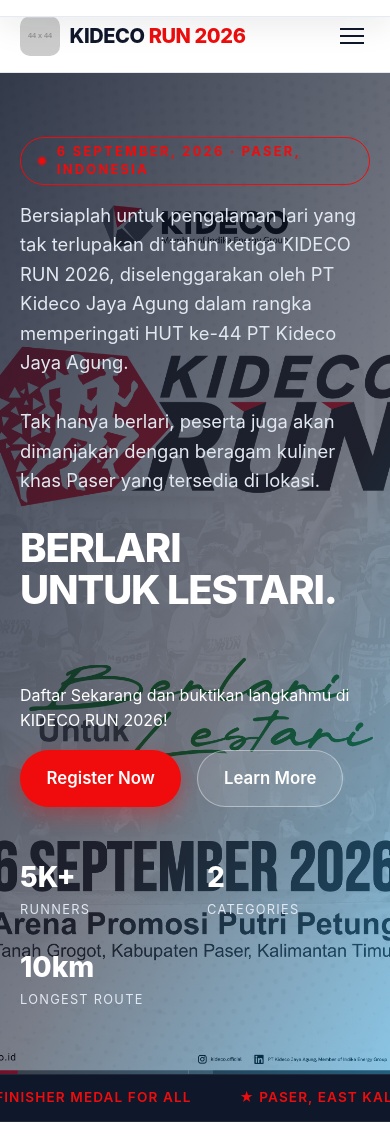
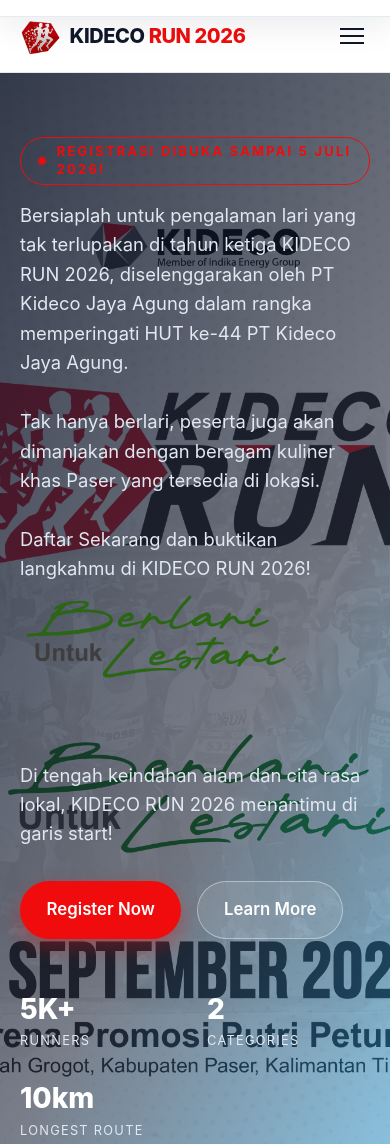
Before and after one commit to mbzilr/kidecorun-2026-website, a website built with Vite: page index.html in a window 390 px wide. Shown: the top 1144 px of the page. Built offline with nearby package versions, Linux system fonts and the light colour scheme; placeholder pictures from the web are drawn by us.

Commit message:
update kecil.

```diff
--- a/index.html
+++ b/index.html
@@ -2,7 +2,7 @@
 <html lang="en">
   <head>
     <meta charset="UTF-8" />
-    <link rel="icon" type="image/svg+xml" href="/favicon.svg" />
+    <link rel="icon" type="image/png" href="/images/KidecoGem.png" />
     <meta name="viewport" content="width=device-width, initial-scale=1.0" />
     <title>Kideco Run 2026</title>
   </head>
--- a/src/main.js
+++ b/src/main.js
@@ -10,7 +10,7 @@ app.innerHTML = `
   <header class="site-header" id="top">
     <div class="container header-inner">
       <a class="brand" href="#top">
-        <img src="${ph(44, 44, "KR", "e90e0e", "ffffff")}" alt="BayanRun logo" class="brand-logo" />
+        <img src="/images/KidecoGem.png" alt="Kideco Run logo" class="brand-logo" />
         <span class="brand-name">KIDECO<span> RUN 2026</span></span>
       </a>
 
@@ -46,17 +46,19 @@ app.innerHTML = `
       <span class="ring-container">
         <span class="ringring"></span>
         <span class="circle"></span>
-      </span>
-      6 September, 2026 · Paser, Indonesia
+      </span id="notify-ping">
+      Registrasi dibuka sampai 5 Juli 2026!
     </p>
 
       <p class="hero-subtitle">
         Bersiaplah untuk pengalaman lari yang tak terlupakan di tahun ketiga KIDECO RUN 2026, diselenggarakan oleh PT Kideco Jaya Agung dalam rangka memperingati HUT ke-44 PT Kideco Jaya Agung.
         <br /><br />
         Tak hanya berlari, peserta juga akan dimanjakan dengan beragam kuliner khas Paser yang tersedia di lokasi.
-        <h1 class="hero-title">BERLARI<br />UNTUK LESTARI.</h1>
         <br /><br />
         Daftar Sekarang dan buktikan langkahmu di KIDECO RUN 2026!
+        <img src="/images/Tagline.png" alt="Berlari Untuk Lestari" class="hero-title" style="width: clamp(280px, 60vw, 900px); height: auto; display: block;" />
+        <br /><br />
+        Di tengah keindahan alam dan cita rasa lokal, KIDECO RUN 2026 menantimu di garis start!
 
       </p>
       <div class="hero-actions">
@@ -75,16 +77,16 @@ app.innerHTML = `
   <!-- ===================== MARQUEE ===================== -->
   <div class="marquee" aria-hidden="true">
     <div class="marquee-track">
-      <span>★ EARLY BIRD ENDS JULY 5</span>
+      <span>★ BREAK THE LIMIT</span>
       <span>★ FINISHER MEDAL FOR ALL</span>
       <span>★ PASER, EAST KALIMANTAN</span>
-      <span>★ EARLY BIRD ENDS JULY 5</span>
+      <span>★ ARE YOU READY?</span>
       <span>★ FINISHER MEDAL FOR ALL</span>
       <span>★ READY TO STRIVE FOR MORE?</span>
-      <span>★ EARLY BIRD ENDS JULY 5</span>
+      <span>★ DONT STOP, WONT STOP</span>
       <span>★ FINISHER MEDAL FOR ALL</span>
       <span>★ PASER, EAST KALIMANTAN</span>
-      <span>★ EARLY BIRD ENDS JULY 5</span>
+      <span>★ SEE YOU THERE! </span>
       <span>★ FINISHER MEDAL FOR ALL</span>
       <span>★ READY TO STRIVE FOR MORE?</span>
     </div>
@@ -94,7 +96,7 @@ app.innerHTML = `
   <section class="section" id="about">
     <div class="container about-grid">
       <div class="about-media">
-        <img src="${ph(640, 480, "About Kideco Run", "1e293b", "38bdf8")}" alt="Runners at BayanRun" />
+        <img src="${ph(640, 480, "About Kideco Run", "1e293b", "38bdf8")}" alt="Runners at Kideco Run" />
         <div class="about-badge">
           <span class="badge-num">3rd</span>
           <span class="badge-text">Annual Edition</span>
@@ -141,7 +143,7 @@ app.innerHTML = `
             <div class="card-meta">
               <span>⏱ ~30 min</span><span>👥 All ages</span>
             </div>
-            <a href="#register" class="btn btn-outline">Daftar | Rp150K</a>
+            <a href="#register" class="btn btn-outline">Rp. 200.000</a>
           </div>
         </article>
 
@@ -156,7 +158,7 @@ app.innerHTML = `
             <div class="card-meta">
               <span>⏱ ~60 min</span><span>👥 15+</span>
             </div>
-            <a href="#register" class="btn btn-outline">Daftar | Rp250K</a>
+            <a href="#register" class="btn btn-outline">Rp. 250.000</a>
           </div>
         </article>
       </div>
@@ -225,7 +227,7 @@ app.innerHTML = `
         </p>
       </div>
       <div class="route-map">
-        <img src="${ph(1200, 500, "Route Map", "0f172a", "38bdf8")}" alt="BayanRun route map" />
+        <img src="${ph(1200, 500, "Route Map", "0f172a", "38bdf8")}" alt="Kideco Run Route Map" />
         <div class="route-points">
           <div class="route-point"><span>START</span><p>Arena Promosi Putri Petung</p></div>
           <div class="route-point"><span>KM 3.5</span><p>Checkpoint 1</p></div>
@@ -253,14 +255,15 @@ app.innerHTML = `
         </div>
       </div>
       <div class="register-card">
-        <img src="${ph(420, 320, "Race Kit", "0ea5e9", "ffffff")}" alt="BayanRun race kit" />
+        <img src="${ph(420, 320, "Race Kit", "0ea5e9", "ffffff")}" alt="Kideco Run Race Kit" />
         <div class="register-card-body">
-          <h3>RACEPACK KIT</h3>
+          <h3>RACE KIT</h3>
           <ul>
-            <li>Official Jersey</li>
-            <li>BIB Number with Timing Chip</li>
-            <li>Finisher Medal</li>
-            <li>Goodie Bag</li>
+            <li>Medali Finisher</li>
+            <li>BIB Number</li>
+            <li>Jersey</li>
+            <li>Timing System</li>
+            <li>Tote Bag</li>
           </ul>
         </div>
       </div>
@@ -272,7 +275,7 @@ app.innerHTML = `
     <div class="container">
       <div class="section-head">
         <p class="section-eyebrow">Our Partners</p>
-        <h2 class="section-title">Powered by the community</h2>
+        <h2 class="section-title">Powered by</h2>
       </div>
       <div class="sponsors-grid">
         ${Array.from({ length: 6 })
@@ -341,7 +344,7 @@ app.innerHTML = `
   <footer class="site-footer">
     <div class="container footer-grid">
       <div class="footer-brand">
-        <a class="brand" href="#top">
+        <a class="brand" id="footerLogo" href="#top">
           <img src="${ph(40, 40, "KR", "e90e0e", "ffffff")}" alt="" class="brand-logo" />
           <span class="brand-name light">Kideco<span>Run</span></span>
         </a>
@@ -384,7 +387,7 @@ app.innerHTML = `
         <div class="footer-legal">
           <a href="#">Privacy</a>
           <a href="#">Terms</a>
-          <a href="#top">Back to top ↑</a>
+          <a href="#top" id="backToTop">Back to top ↑</a>
         </div>
       </div>
     </div>
@@ -406,3 +409,12 @@ nav.querySelectorAll("a").forEach((a) =>
     toggle.setAttribute("aria-expanded", "false");
   }),
 );
+
+// Footer logo & back-to-top: smooth scroll to the beginning of the document
+const scrollToTop = (e) => {
+  e.preventDefault();
+  window.scrollTo({ top: 0, left: 0, behavior: "smooth" });
+};
+
+document.getElementById("footerLogo")?.addEventListener("click", scrollToTop);
+document.getElementById("backToTop")?.addEventListener("click", scrollToTop);
--- a/src/styles.css
+++ b/src/styles.css
@@ -509,9 +509,14 @@ a {
 
 /* ---------- Cards ---------- */
 .cards-grid {
-  display: grid;
-  grid-template-columns: repeat(3, 1fr);
+  display: flex;
+  flex-wrap: wrap;
+  justify-content: center;
   gap: 1.75rem;
+}
+.cards-grid .card {
+  flex: 1 1 360px;
+  max-width: 460px;
 }
 .card {
   background: #fff;
@@ -619,7 +624,7 @@ a {
 .timeline-dot.active {
   border-color: var(--accent);
   background: var(--accent);
-  box-shadow: 0 0 0 6px rgba(14, 165, 233, 0.18);
+  box-shadow: 0 0 0 6px rgba(233, 14, 14, 0.18);
 }
 .timeline-date {
   font-size: 0.78rem;
@@ -915,9 +920,6 @@ a {
   .faq-grid {
     grid-template-columns: 1fr;
   }
-  .cards-grid {
-    grid-template-columns: 1fr;
-  }
   .sponsors-grid {
     grid-template-columns: repeat(3, 1fr);
   }
```
Also changed, not shown: public/images/KidecoGem.png (added), public/images/Tagline.png (added).
